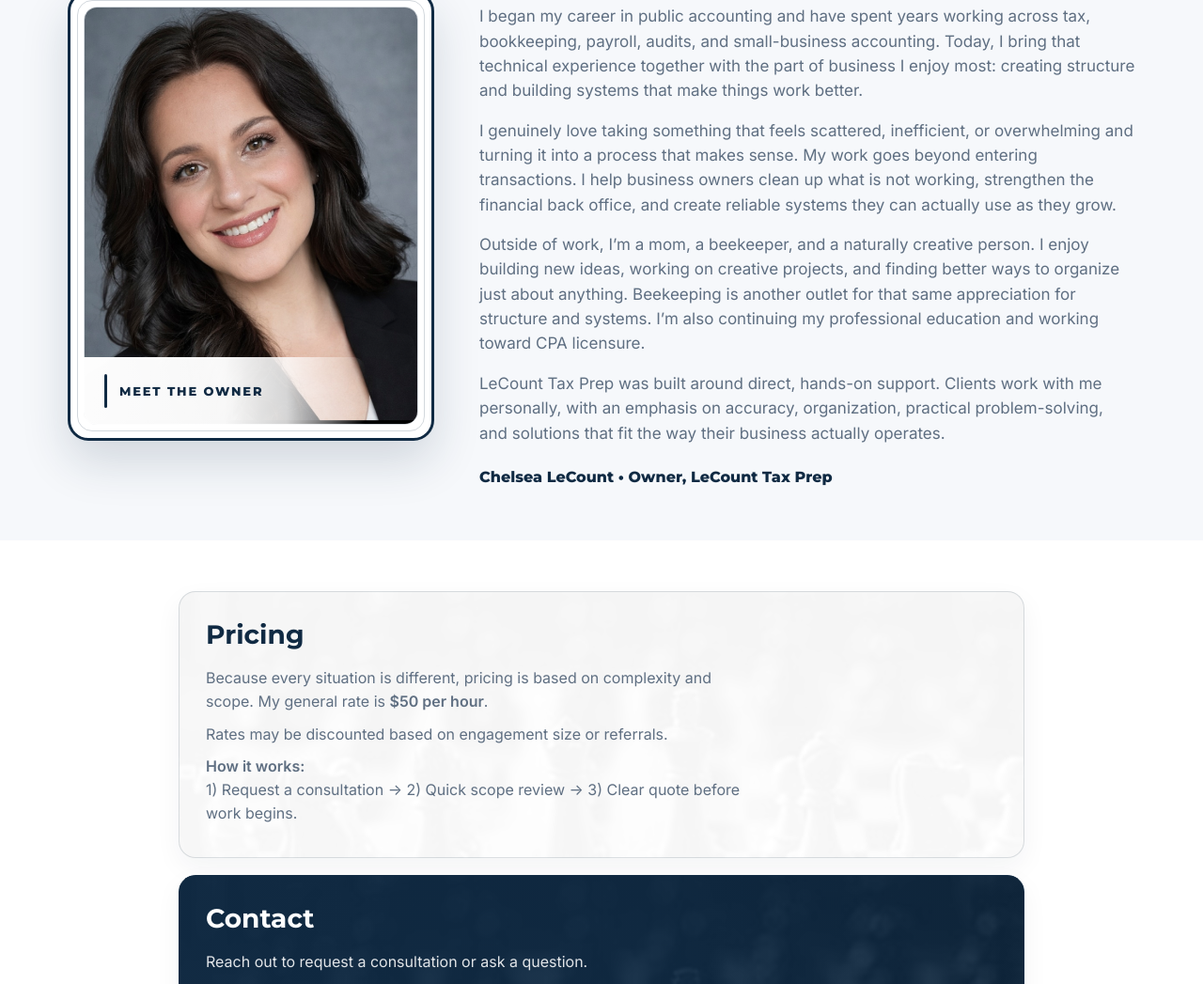
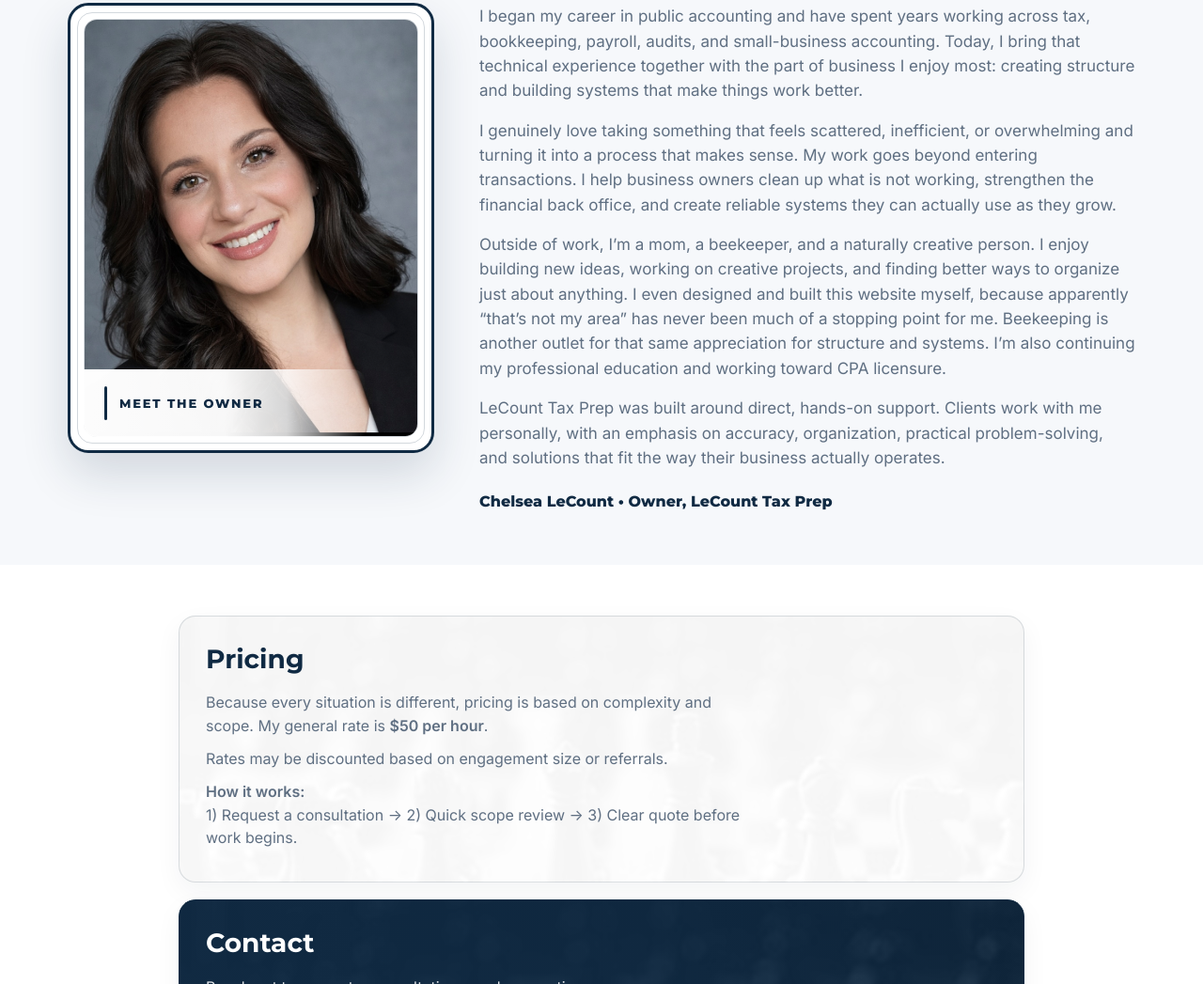
Before and after one commit to LeCountTaxPrep/lecounttaxprep.com, a plain HTML site: page index.html in a window 1280 px wide. Shown: the part 1003-2050 px from the top of the page at 94% size. Drawn offline with Linux system fonts and the light colour scheme.

Commit message:
Update index.html

```diff
--- a/index.html
+++ b/index.html
@@ -947,11 +947,13 @@
 
 
           <p>
-            Outside of work, I’m a mom, a beekeeper, and a naturally creative person.
-            I enjoy building new ideas, working on creative projects, and finding better
-            ways to organize just about anything. Beekeeping is another outlet for that
-            same appreciation for structure and systems. I’m also continuing my
-            professional education and working toward CPA licensure.
+             Outside of work, I’m a mom, a beekeeper, and a naturally creative person.
+  I enjoy building new ideas, working on creative projects, and finding better
+  ways to organize just about anything. I even designed and built this website
+  myself, because apparently “that’s not my area” has never been much of a
+  stopping point for me. Beekeeping is another outlet for that same appreciation
+  for structure and systems. I’m also continuing my professional education and
+  working toward CPA licensure.
           </p>
 
 
```
